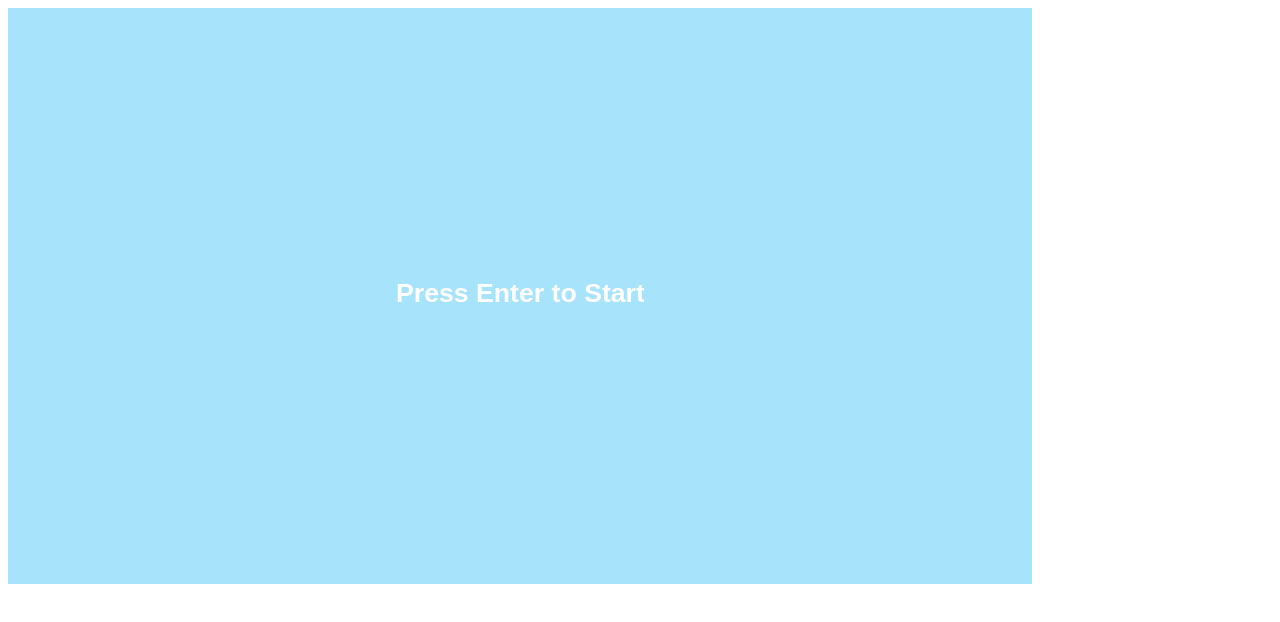
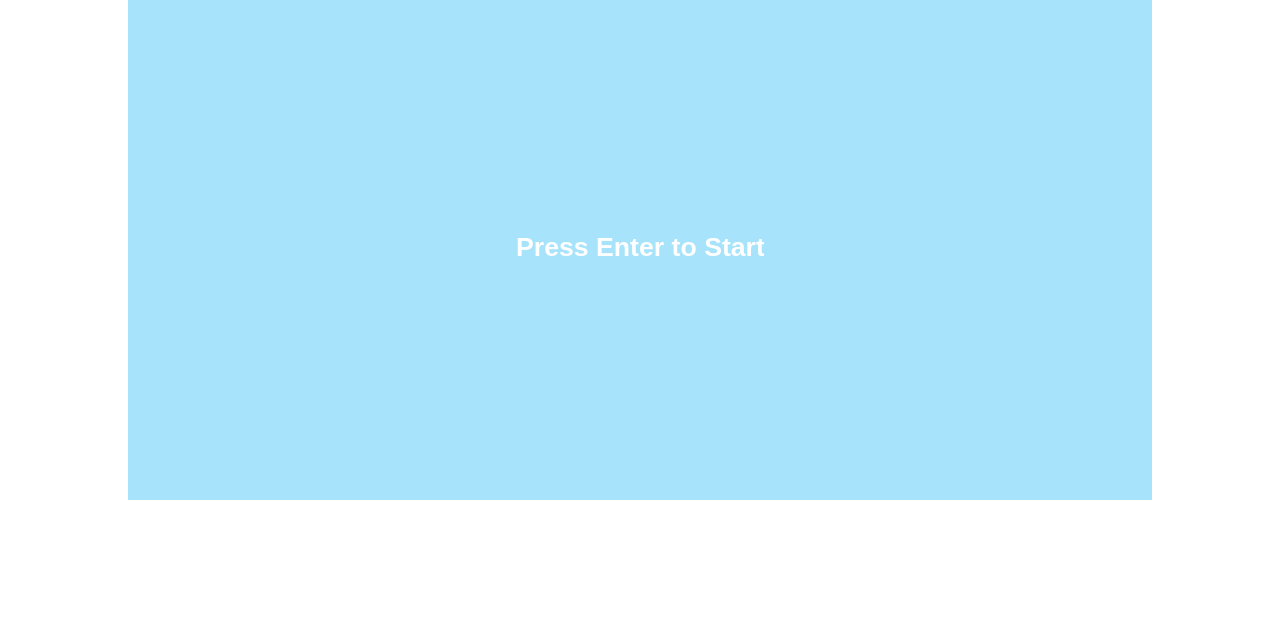
Before and after one commit to aschmelyun/the-cats-meow, a plain HTML site: page index.html in a window 1280 px wide. Drawn offline with Linux system fonts and the light colour scheme; animation ran at ten frames a second.

Commit message:
Game alignment and size changes
Added some minimal CSS to the index.html file to remove the default body
margins and center the game in the window. Also shortened the game
height.

```diff
--- a/index.html
+++ b/index.html
@@ -2,6 +2,15 @@
 <html lang="en">
 <head>
 	<title>The Cat's Meow</title>
+	<style>
+		body {
+			margin: 0;
+		}
+		#game-area {
+			width: 1024px;
+			margin: 0 auto;
+		}
+	</style>
 	<script type="text/javascript" src="phaser.min.js"></script>
 	<script type="text/javascript" src="states/boot.js"></script>
 	<script type="text/javascript" src="states/preload.js"></script>
--- a/main.js
+++ b/main.js
@@ -1,4 +1,4 @@
-var game = new Phaser.Game(1024, 576, Phaser.AUTO, 'game-area');
+var game = new Phaser.Game(1024, 500, Phaser.AUTO, 'game-area');
 
 game.state.add('boot', BootState);
 game.state.add('preload', PreloadState);
```
